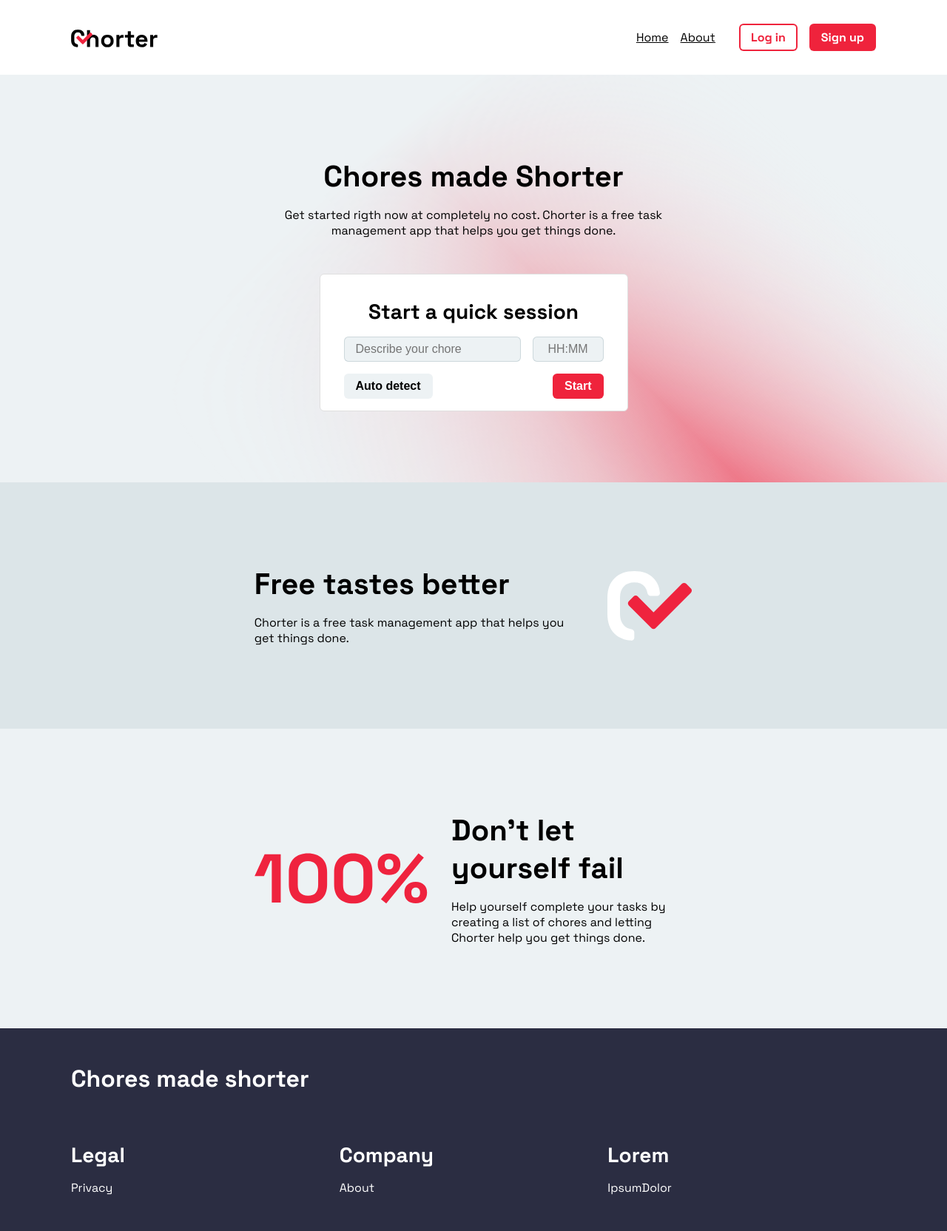
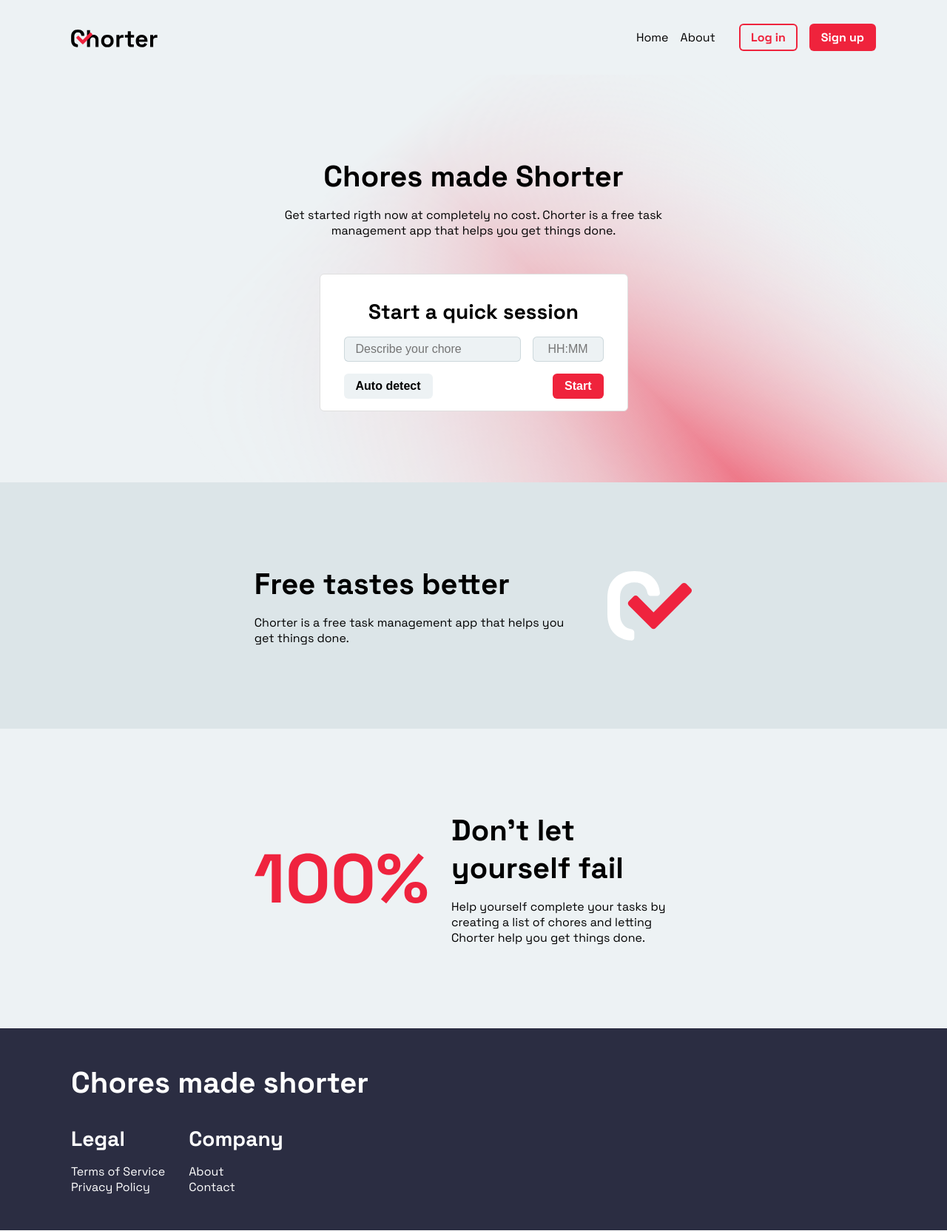
Before and after one commit to lutzseverino/dam-m04--chorter, a Next.js app: page / in a window 1280 px wide. Shown: the whole page at 74% size. Built offline with nearby package versions, Linux system fonts and the light colour scheme.

Commit message:
feat: remake and fix navbar and footer

```diff
--- a/components/Footer.jsx
+++ b/components/Footer.jsx
@@ -1,36 +1,46 @@
 import styled from "styled-components";
 
-import { H2, H3 } from "./typography/Headings";
+import { H1, H3 } from "./typography/Headings";
 import UL from "./typography/UnorderedList";
 import A from "./typography/Link";
 
 const StyledFooter = styled.footer`
-  display: grid;
+  display: flex;
+  flex-direction: column;
+  justify-content: center;
 
+  width: 100%;
   padding: 32px 96px;
 
-  grid-template-rows: 1fr 1fr;
+  background-color: var(--foreground-opposite);
+  color: var(--background);
 
-  background-color: #2b2d42;
-  color: white;
+  @media (max-width: 768px) {
+    padding: 16px 48px;
+  }
 `;
 
-const FooterNav = styled.div`
-  display: grid;
+const FooterLinks = styled.div`
+  display: flex;
+  flex-direction: row;
+  gap: 32px;
 
-  grid-template-columns: repeat(auto-fit, minmax(200px, 1fr));
+  width: 100%;
 `;
 
-function Footer() {
+const Footer = () => {
   return (
     <StyledFooter>
-      <H2>Chores made shorter</H2>
-      <FooterNav>
+      <H1>Chores made shorter</H1>
+      <FooterLinks>
         <div>
           <H3>Legal</H3>
           <UL>
             <li>
-              <A href="/legal/privacy">Privacy</A>
+              <A href="/legal/terms">Terms of Service</A>
+            </li>
+            <li>
+              <A href="/legal/privacy">Privacy Policy</A>
             </li>
           </UL>
         </div>
@@ -40,20 +50,14 @@ function Footer() {
             <li>
               <A href="/about">About</A>
             </li>
-          </UL>
-        </div>
-        <div>
-          <H3>Lorem</H3>
-          <UL>
             <li>
-              <A>Ipsum</A>
-              <A>Dolor</A>
+              <A href="/contact">Contact</A>
             </li>
           </UL>
         </div>
-      </FooterNav>
+      </FooterLinks>
     </StyledFooter>
   );
-}
+};
 
 export default Footer;
--- a/components/NavBar.jsx
+++ b/components/NavBar.jsx
@@ -3,7 +3,9 @@ import styled from "styled-components";
 
 import Button from "./actions/Button";
 
-const StyledNav = styled.nav`
+import A from "./typography/Link";
+
+const StyledNavBar = styled.nav`
   position: sticky;
   display: flex;
 
@@ -15,26 +17,33 @@ const StyledNav = styled.nav`
 
   padding: 32px 96px;
 
-  background-color: var(--background);
+  background-color: var(--foreground);
 
-  div {
-    display: flex;
-    flex-direction: row;
-    justify-content: space-between;
-    align-items: center;
-    gap: 2rem;
-
-    & > * {
-      display: flex;
-      gap: 1rem;
-    }
+  @media (max-width: 768px) {
+    padding: 16px 48px;
   }
 `;
 
-const NavBar = ({ continued }) => {
+const NavBarLinks = styled.div`
+  display: flex;
+  flex-direction: row;
+  justify-content: space-between;
+  align-items: center;
+  gap: 32px;
+`;
+
+const NavBarPages = styled.div`
+  display: flex;
+  flex-direction: row;
+  justify-content: space-between;
+  align-items: center;
+  gap: 16px;
+`;
+
+const NavBar = () => {
   return (
-    <StyledNav continued={continued}>
-      <a href="/">
+    <StyledNavBar>
+      <A href="/">
         <Image
           src="/brand/logo/light-full.svg"
           alt="Chorter Full Logo"
@@ -42,20 +51,21 @@ const NavBar = ({ continued }) => {
           height={24}
           priority
         />
-      </a>
-      <div>
-        <div>
-          <a href="/">Home</a>
-          <a href="/about">About</a>
-        </div>
-        <div>
+      </A>
+      <NavBarLinks>
+        <NavBarPages>
+          <A href="/">Home</A>
+          <A href="/about">About</A>
+        </NavBarPages>
+
+        <NavBarPages>
           <Button variant="stroke" href="/login">
             Log in
           </Button>
           <Button href="/signup">Sign up</Button>
-        </div>
-      </div>
-    </StyledNav>
+        </NavBarPages>
+      </NavBarLinks>
+    </StyledNavBar>
   );
 };
 
```
